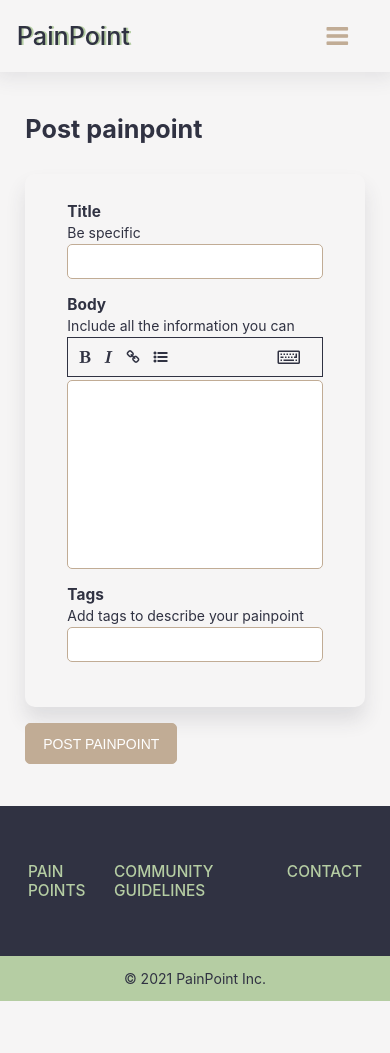
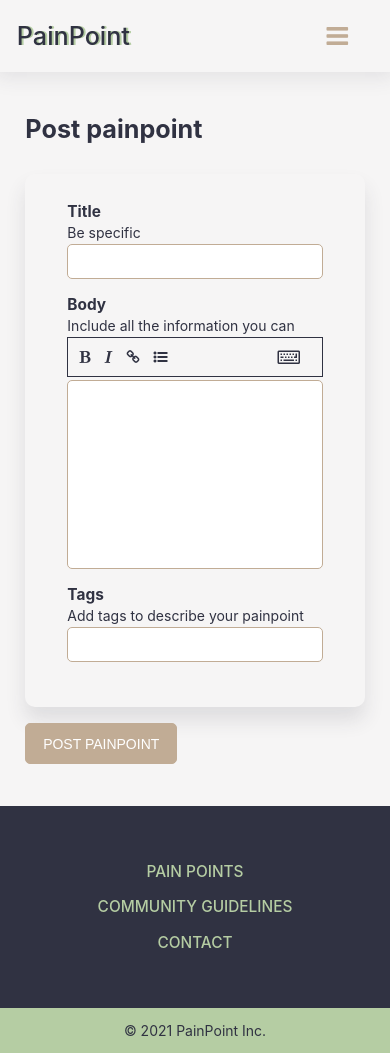
Before and after one commit to Yemisrach15/pain-point, a React (Create React App) app: page /post in a window 390 px wide. Before the commit the page ends 1001 px from the top, so only its background shows below. Built offline with nearby package versions, Linux system fonts and the light colour scheme.

Commit message:
Minor fix on media query

```diff
--- a/src/components/Footer/Footer.css
+++ b/src/components/Footer/Footer.css
@@ -28,3 +28,11 @@ a{
     padding: 1em;
     text-align: center;
 }
+
+@media screen and (max-width: 560px){
+    .footer__links{
+        align-items: center;
+        flex-direction: column;
+        gap: 1.2em;
+    }
+}
--- a/src/components/Header/Header.css
+++ b/src/components/Header/Header.css
@@ -92,6 +92,9 @@
     .nav__expanded{
         width: 100%;
     }
+    .nav__form {
+        width: 100%;
+    }
 }
 @media screen and (min-width: 768px) {
     .nav__toggle{
```
